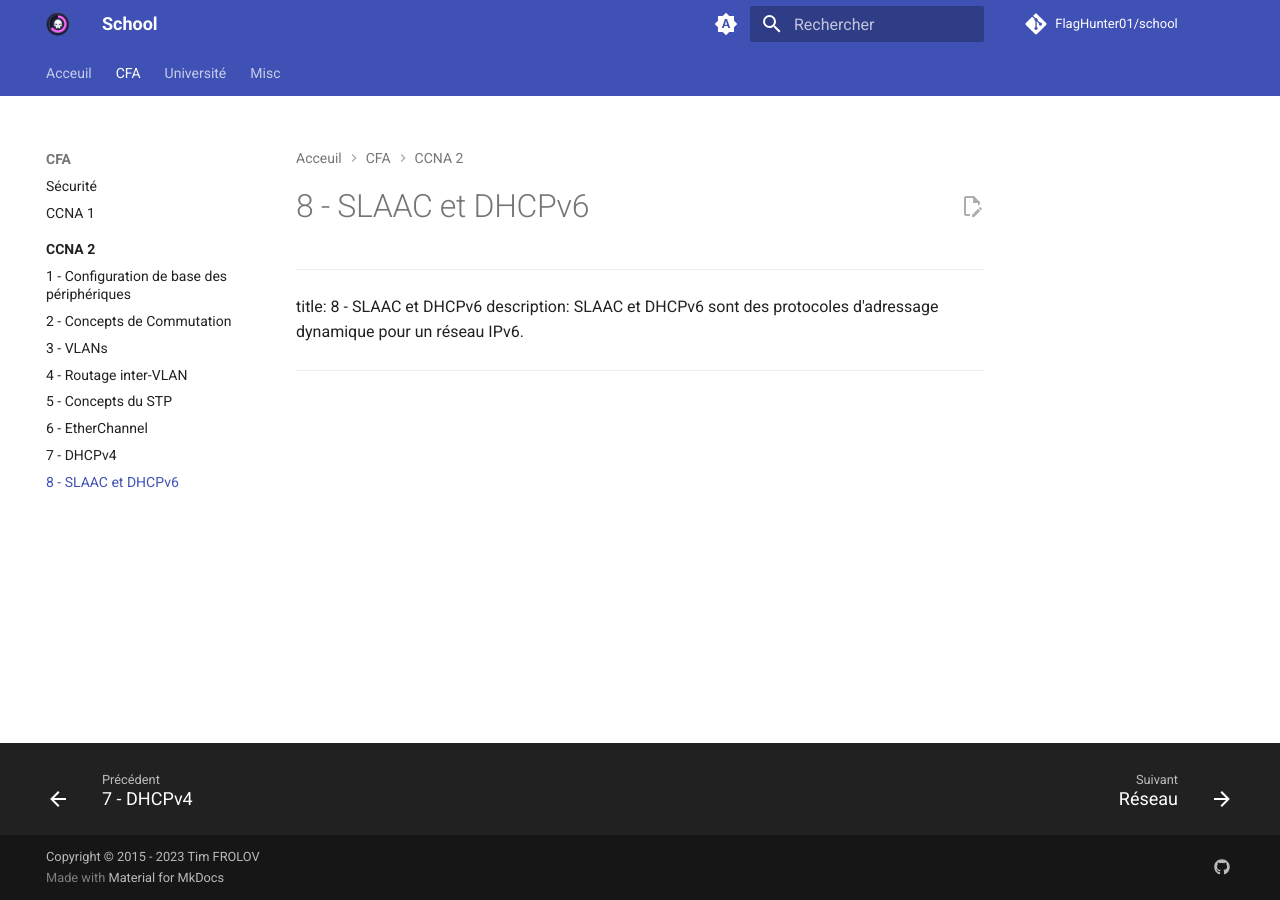
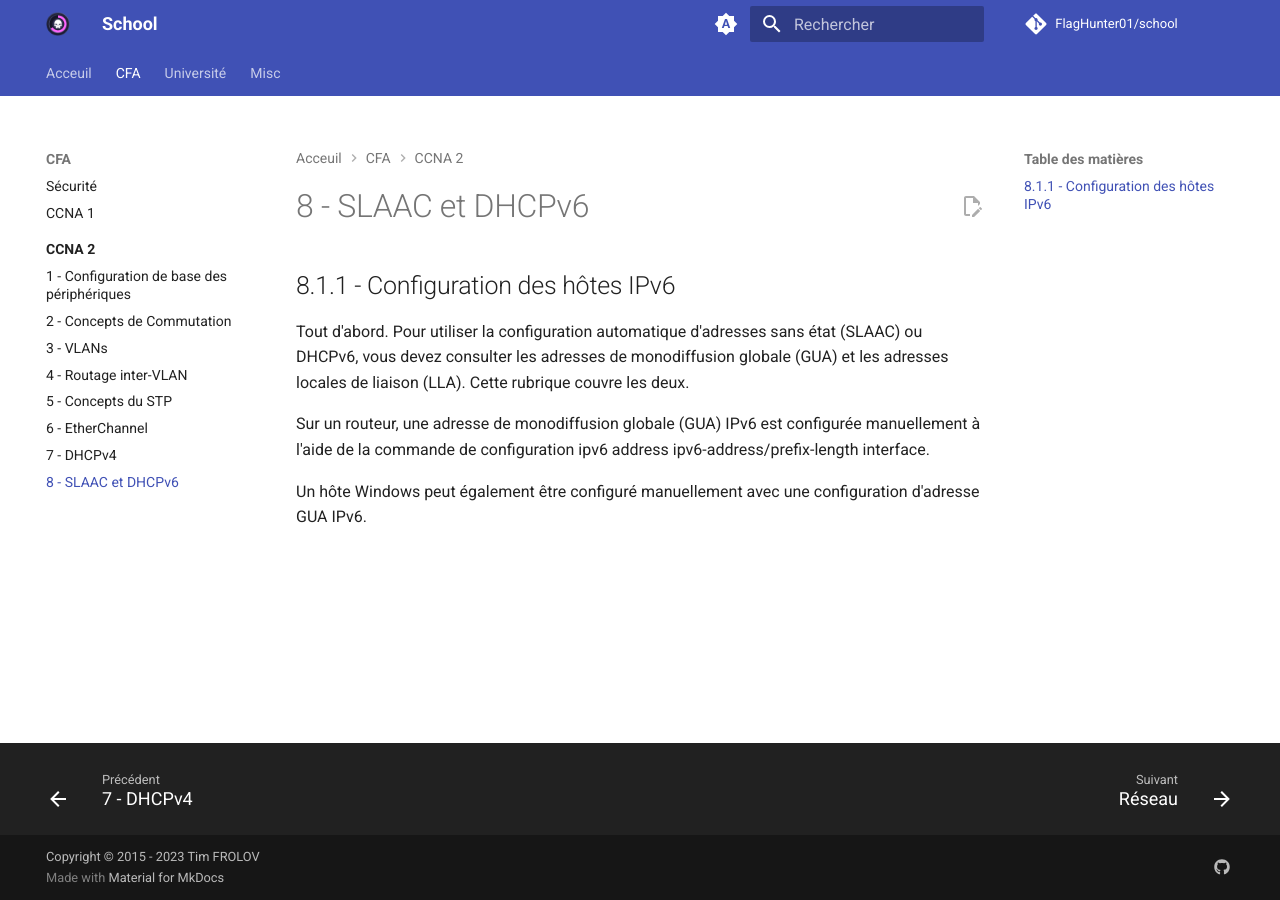
Before and after one commit to Sech-zehn/school, an MkDocs documentation site: the page built from docs/cfa/8.md, in a window 1280 px wide. Built offline with MkDocs 1.6.1 and Material for MkDocs 9.7.7, drawn with Linux system fonts in a browser that asks for light colours; comment, search, counter and statistics services are not loaded.

Commit message:
Commencer rédaction 8

```diff
--- a/docs/cfa/8.md
+++ b/docs/cfa/8.md
@@ -2,3 +2,11 @@
 title: 8 - SLAAC et DHCPv6
 description:  SLAAC et DHCPv6 sont des protocoles d'adressage dynamique pour un réseau IPv6.
 ---
+
+## 8.1.1 - Configuration des hôtes IPv6
+
+Tout d'abord. Pour utiliser la configuration automatique d'adresses sans état (SLAAC) ou DHCPv6, vous devez consulter les adresses de monodiffusion globale (GUA) et les adresses locales de liaison (LLA). Cette rubrique couvre les deux.
+
+Sur un routeur, une adresse de monodiffusion globale (GUA) IPv6 est configurée manuellement à l'aide de la commande de configuration ipv6 address ipv6-address/prefix-length interface.
+
+Un hôte Windows peut également être configuré manuellement avec une configuration d'adresse GUA IPv6.
```
